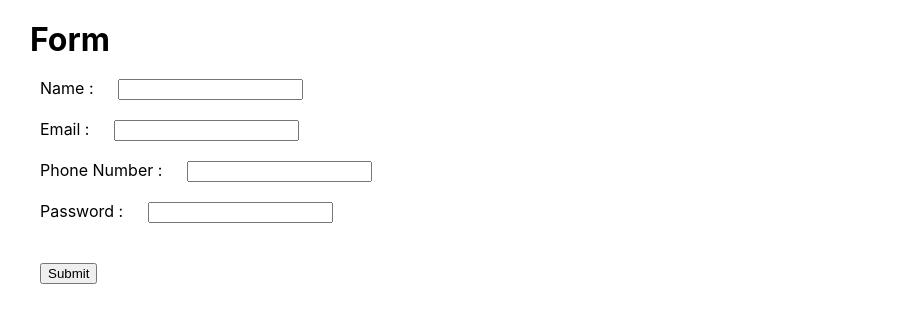
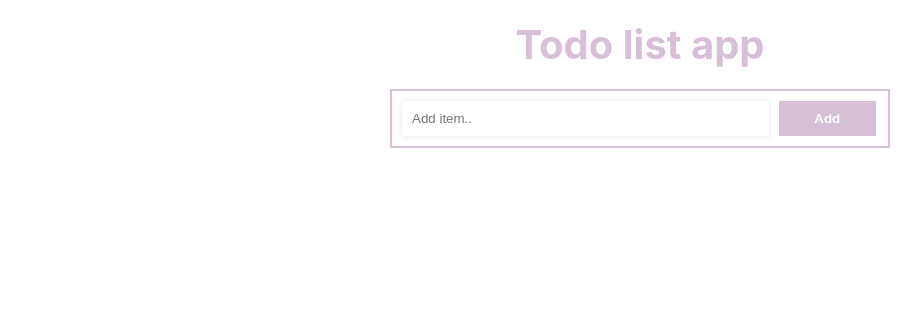
Before and after one commit to bansigadhiya/firstreactapp, a React (Create React App) app: page / in a window 1280 px wide. Shown: the top 322 px of the page, without its empty margins (0-921 px from the left). Built offline with nearby package versions, Linux system fonts and the light colour scheme.

Commit message:
todo list app

```diff
--- a/package.json
+++ b/package.json
@@ -6,10 +6,12 @@
     "@testing-library/jest-dom": "^5.16.5",
     "@testing-library/react": "^13.4.0",
     "@testing-library/user-event": "^13.5.0",
+    "formik": "^2.2.9",
     "react": "^18.2.0",
     "react-dom": "^18.2.0",
     "react-scripts": "5.0.1",
-    "web-vitals": "^2.1.4"
+    "web-vitals": "^2.1.4",
+    "yup": "^0.32.11"
   },
   "scripts": {
     "start": "react-scripts start",
--- /dev/null
+++ b/src/Register.js
@@ -0,0 +1,44 @@
+import React from "react";
+import { Formik, useFormik } from 'formik';
+import * as Yup from 'yup';
+import  RegisterSchema  from '../src/schema/RegisterSchema';
+
+function Register(){
+
+    const inivalue = {
+        name : '',
+        email : '',
+        password : ''
+    }
+
+    const formik = useFormik({
+        initialValues : inivalue,
+        validationSchema : RegisterSchema,
+        onSubmit : values => {
+            console.log("form data ",values);
+        }
+
+    })
+    console.log("form value",formik.values);
+    return(
+        <>
+            <h1>Register Form</h1>
+
+            <form onSubmit={formik.handleSubmit}>
+                <label>Name : </label>
+                <input type="text" name="name" value={formik.values.name} onChange={formik.handleChange}/>
+                <br />
+                <label>Email : </label>
+                <input type="text" name="email" value={formik.values.email} onChange={formik.handleChange}/>
+                <br />
+                <label>Password : </label>
+                <input type="password" name="password" value={formik.values.password} onChange={formik.handleChange}/>
+                <br />
+
+                <input type="submit"/>
+            </form>
+        </>
+    )
+}
+
+export default Register;
--- a/src/components/Form.css
+++ b/src/components/Form.css
@@ -1,15 +1,15 @@
-*{
+/* *{
     margin: 10px;
-}
+} */
 .box{
     width: 500px;
     background-color: transparent;
     margin-left: 20px;
     box-shadow: 0px 0px 13px -7px gray;
 }
-input{
+/* input{
     margin-top: 10px;
-}
+} */
 p{
    margin: 20px;
 }
--- a/src/components/ManageForm.js
+++ b/src/components/ManageForm.js
@@ -3,35 +3,34 @@ import './Form.css'
 
 function ManageForm(){
 
-    const[name,setName] = useState("");
-    const[fullName,setFullName] = useState("");
-    const[email,setEmail] = useState("");
-    const[number,setNumber] = useState("");
-    const[password,setPassword] = useState("");
+    const[data,setData] = useState({
+        name : '',
+        email : '',
+        number : '',
+        password : ''
+    })
 
-    const changeName = (e) => {
-        setName(e.target.value);
-        setFullName(e.target.value);
-    }
+    const[storeData,setStoreData] = useState([]);
 
-    const changeEmail = (e) => {
-        setEmail(e.target.value);
-    }
-    const changeNumber = (e) => {
-        setNumber(e.target.value);
-    }
-    const changePassword = (e) => {
-        setPassword(e.target.value);
+    const handleChange = (e) => {
+        const name = e.target.name;
+        const value = e.target.value;
+        setData({
+            ...data, [name] : value
+        })
     }
 
     const submitData =  (e) => {
         e.preventDefault();
-        console.log(fullName);
-        document.getElementById("heading").innerHTML = `Your Information`
-        document.getElementById("name").innerHTML = `your name is ${name}`
-        document.getElementById("email").innerHTML = `your email is ${email}`
-        document.getElementById("number").innerHTML = `your Phone number is ${number}`
-        document.getElementById("password").innerHTML = `your Password is ${password}`
+        const newData = data;
+        setStoreData([...storeData, newData]);
+
+        setData({
+            name : ' ',
+            email : ' ',
+            number : ' ',
+            password : ' '
+        })
     }
 
     return(
@@ -39,31 +38,44 @@ function ManageForm(){
             <h1>Form</h1>
             <form action="" onSubmit={(e) => submitData(e)}>
                 <label>Name : </label>
-                <input type="text" onChange={(e) => changeName(e)}></input>
+                <input type="text" name="name" onChange={handleChange} value={data.name}></input>
                 <br></br>
                 <label>Email : </label>
-                <input type="text" onChange={(e) => changeEmail(e)}></input>
+                <input type="text" name="email" onChange={handleChange} value={data.email}></input>
                 <br></br>
                 <label>Phone Number : </label>
-                <input type="text" onChange={(e) => changeNumber(e)}></input>
+                <input type="text" name="number" onChange={handleChange} value={data.number}></input>
                 <br></br>
                 <label>Password : </label>
-                <input type="text" onChange={(e) => changePassword(e)}></input>
+                <input type="text" name="password" onChange={handleChange} value={data.password}></input>
                 <br></br>
                 <br></br>
                 <input type="submit"></input>
             </form>
-            <br></br>
-            <br></br>
-            <br></br>
-            <br></br>
-            <div className="box">
-                <h1 id="heading"></h1>
-                <p id="name"></p>
-                <p id="email"></p>
-                <p id="number"></p>
-                <p id="password"></p>
-            </div>
+             {
+                storeData.map((d,i) => {
+
+                    return(
+                        <div>
+                        <span>
+                            {i+1}
+                        </span>
+                        <span>
+                            {d.name}
+                        </span>
+                        <span>
+                            {d.email}
+                        </span>
+                        <span>
+                            {d.number}
+                        </span>
+                        <span>
+                            {d.password}
+                        </span>
+                    </div>
+                    )
+                })
+             }
         </>
     )
 }
--- /dev/null
+++ b/src/components/Todo-app.css
@@ -0,0 +1,60 @@
+*{
+    margin: 0;
+    box-sizing: border-box;
+}
+.heading{
+    font-size: 40px;
+    color: thistle;
+    text-align: center;
+    margin : 20px 0;
+}
+form{
+    border: 2px solid thistle;
+    width: 500px;
+    display: block;
+    margin: 0 auto;
+    padding: 10px;
+}
+input,.todo{
+    border: 0;
+    outline: none;
+    background-color: white;
+    padding: 10px 39px 10px 10px;
+    width: 77%;
+    box-shadow: 0px 0px 6px 0px rgb(128, 128, 128,0.2);
+}
+.btn{
+    box-shadow: none;
+    background-color: thistle;
+    color: white;
+    font-weight: 600;
+    padding: 10px 15px !important;
+    width: 20.5%;
+    border: none;
+    margin-left: 10px;
+}
+ul{
+    list-style: none;
+    padding: 0;
+}
+.todo{
+    margin: 0 auto;
+    display: flex;
+    margin-top: 15px;
+    width: 100%;
+    align-items: center;
+    justify-content: space-between;
+    padding: 10px !important;
+    font-size: 14px;
+}
+.remove{
+    color: thistle;
+    font-weight: 500;
+    cursor: pointer;
+}
+p{
+    margin: 0;
+}
+.clear{
+    margin: 15px 0px 0px 0px;
+}
--- /dev/null
+++ b/src/components/Todo-app.js
@@ -0,0 +1,62 @@
+import React, { useState } from "react";
+import "./Todo-app.css";
+
+
+function TodoApp(){
+
+    const [newItem,setNewItem] = useState("");
+    const [items,setItems] = useState([]);
+
+    function addItem(e){
+        e.preventDefault();
+        const item = {
+            id: Math.floor(Math.random() * 1000),
+            value : newItem
+        };
+
+        setItems(oldList => [...oldList,item]);
+
+        setNewItem("")
+        console.log(items);
+    }
+
+    function deleteItem(id){
+        const newArray  = items.filter(item => item.id !== id);
+        setItems(newArray);
+    }
+
+    function removeAll(e){
+        e.preventDefault();
+        setItems([]);
+    }
+
+    return(
+        <>
+            <h1 className="heading">Todo list app</h1>
+            <form>
+                <input type="text" placeholder="Add item.." value={newItem} onChange={e => setNewItem(e.target.value)}></input>
+                <button className="btn" onClick={(e) => addItem(e)}>Add</button>
+
+            <ul>
+                {
+                    items.map(item => {
+                        return(
+                            <li key={item.id} className="todo">
+                                <span>{item.value}</span>
+                                <a onClick={() => deleteItem(item.id)} className="remove"><i class="fa-solid fa-trash"></i></a>
+                            </li>
+                        )
+                    })
+                }
+            </ul>
+            {
+                items.length > 2 ? (
+                    <button onClick={(e) => removeAll(e)} className="btn clear">Clear All</button>
+                ) : null
+            }
+            </form>
+        </>
+    )
+}
+
+export default TodoApp;
--- a/src/index.js
+++ b/src/index.js
@@ -13,6 +13,8 @@ import WindowSize from './components/WindowSize';
 import Tab from './components/Tab';
 import ListKey from './components/ListKey';
 import ManageForm from './components/ManageForm';
+import Register from './Register';
+import TodoApp from './components/Todo-app';
 
 const root = ReactDOM.createRoot(document.getElementById('root'));
 // const menuList = ["Blog","About","Contact",<i class="fa-solid fa-magnifying-glass"></i>]
@@ -30,7 +32,9 @@ root.render(
     <WindowSize /> */}
     {/* <Tab /> */}
     {/* <ListKey /> */}
-    <ManageForm />
+    {/* <ManageForm /> */}
+    {/* <Register/> */}
+    <TodoApp/>
 
   </React.StrictMode>
 );
--- /dev/null
+++ b/src/schema/RegisterSchema.js
@@ -0,0 +1,8 @@
+// import React from 'react';
+// import * as Yup from 'yup';
+
+// export const RegisterSchema = Yup.object().shape({
+//     name : Yup.string().required()
+// }) ;
+
+// export default RegisterSchema;
```
Also changed, not shown: 1 other file (tests, documents, lock files or other folders).
